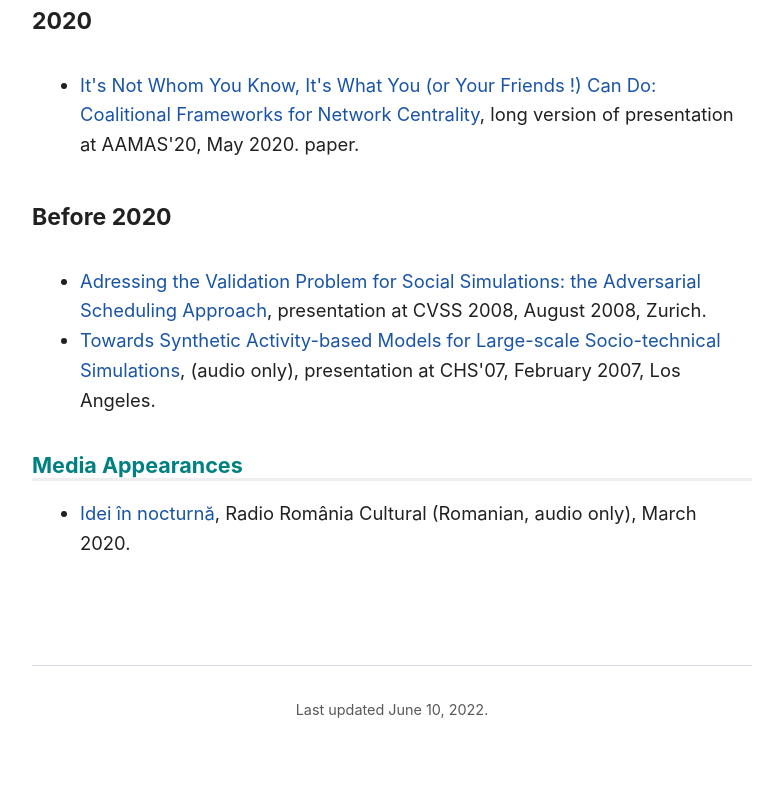
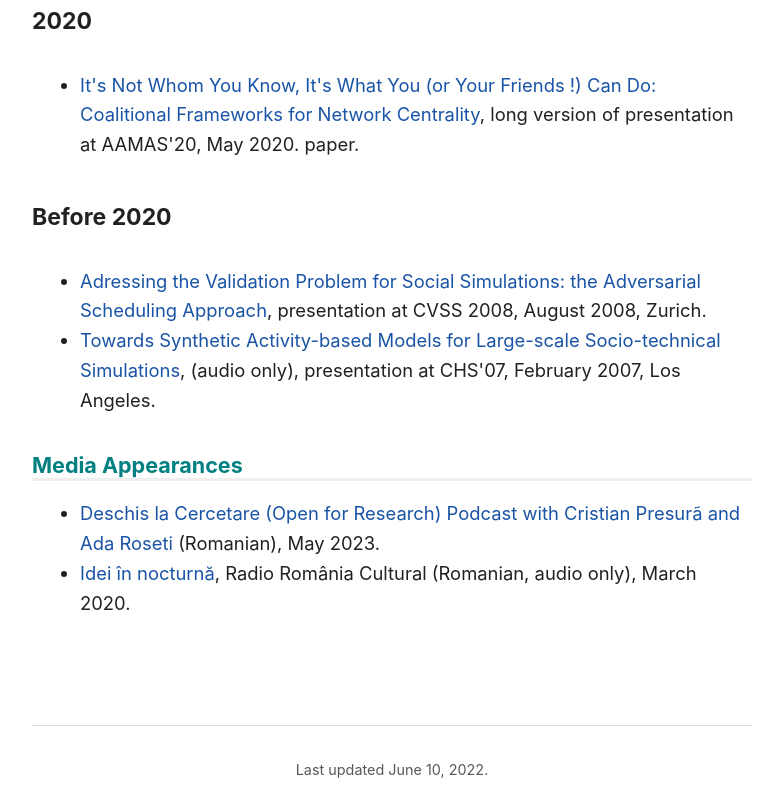
Before and after one commit to Gabriel-Istrate/gabriel-istrate.github.io, a plain HTML site: page media.html in a window 1280 px wide. Shown: the part 892-1697 px from the top of the page, without its empty margins (248-1031 px from the left). Before the commit the page ends 1638 px from the top, so only its background shows below. Drawn offline with Linux system fonts and the light colour scheme.

Commit message:
Update media.html

```diff
--- a/media.html
+++ b/media.html
@@ -70,6 +70,8 @@
     </ul>
     <h2 style = "color:#008080"> Media Appearances </h2>
     <ul>
+      <li><a href="https://www.youtube.com/watch?v=6ty7_7RmVuM"> Deschis la Cercetare (Open for Research) Podcast with Cristian Presur&atilde; and Ada Roseti </a> (Romanian), May 2023.
+	</li>
       <li> <a href="https://gabriel-istrate.github.io/files/rrc2020.mp3">Idei în nocturnă</a>, Radio România Cultural (Romanian, audio only), March 2020.
 	</li>
       </ul>
```
